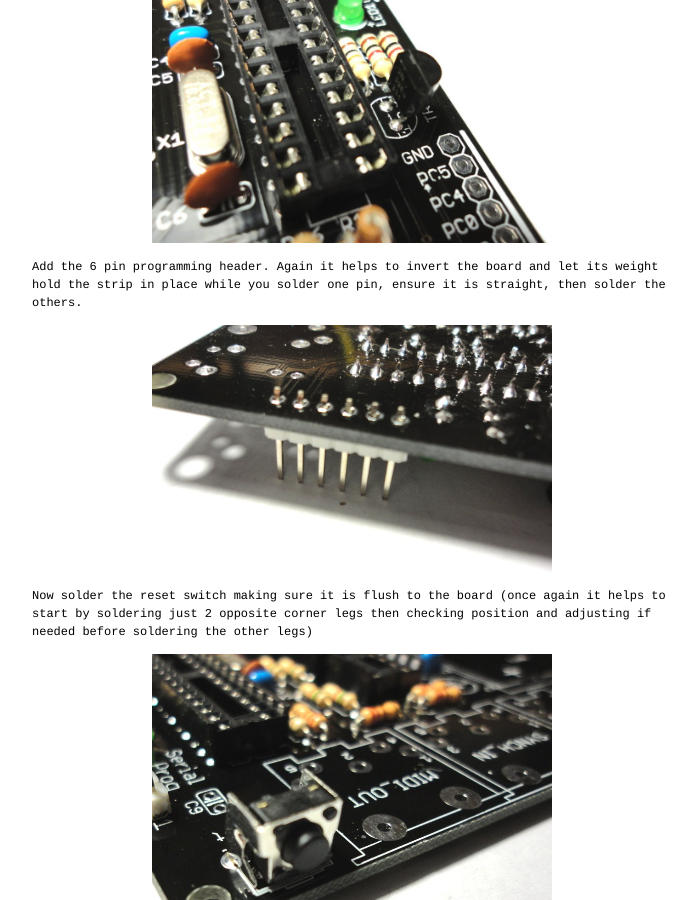
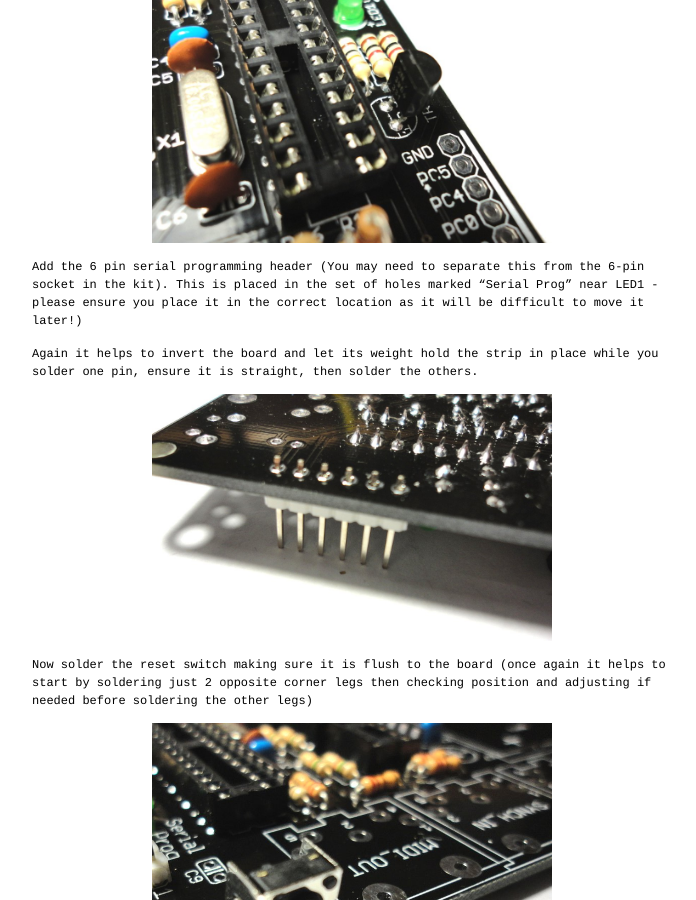
Before and after one commit to hotchk155/hotchk155.github.io, a Jekyll site: the page built from arpie/build.md, in a window 1280 px wide and 900 px high, scrolled down 7989 px. Shown: the whole window, without its empty margins (18-714 px from the left). Built offline with Jekyll 4.4.1, drawn with Linux system fonts in a browser that asks for light colours; our own code applies the rules of GitHub Pages for plain Markdown files; some of the changed text lies outside the part shown.

Commit message:
header info

```diff
--- a/arpie/build.md
+++ b/arpie/build.md
@@ -100,7 +100,9 @@ The symbol on the PCB aligns with the D-shape package. Make sure you align it co
 The transistor will stand a few mm above the board when soldered. Avoid overheating the transistor when soldering it.
 <img src="img/B314.JPG">
 
-Add the 6 pin programming header. Again it helps to invert the board and let its weight hold the strip in place while you solder one pin, ensure it is straight, then solder the others.
+Add the 6 pin serial programming header (You may need to separate this from the 6-pin socket in the kit). This is placed in the set of holes marked "Serial Prog" near LED1 - please ensure you place it in the correct location as it will be difficult to move it later!)
+
+Again it helps to invert the board and let its weight hold the strip in place while you solder one pin, ensure it is straight, then solder the others.
 <img src="img/B315.JPG">
 
 
@@ -113,7 +115,7 @@ Next up, its the two electrolytic capacitors (C7 and C8). These have a specific
 The symbol on the board indicates the anode hole with a + symbol.
 <img src="img/Dsc01878.jpg">
 
-Next we'll solder the 20 way and 6 way sockets. Again it helps to use gravity to hold the parts in place while soldering.
+Next we'll solder the 20 way socket (you may need to separate this from the 20 pin header in the kit) and the 6 way socket. Again it helps to use gravity to hold the parts in place while soldering. Note that the 6 way socket is placed in the socket beside TR1, labelled "GND/PC5/PC4..."
 <img src="img/B318.JPG">
 
 Now solder the four 1N4001 rectifier diodes D3, D4, D5, D6. Bend these like we did with the vertically mounted resistors. To match the photograph, locate the silver anode stripe on the body of the diode, then bend the leg on the opposite end, so we can mount the stripe flush against the board as shown below. All four diodes have the same orientation and they **must** be soldered the correct way around. **WARNING: You can damage your kit and/or DC power supply if you solder any of these four diodes the wrong way around!**<br>
```
